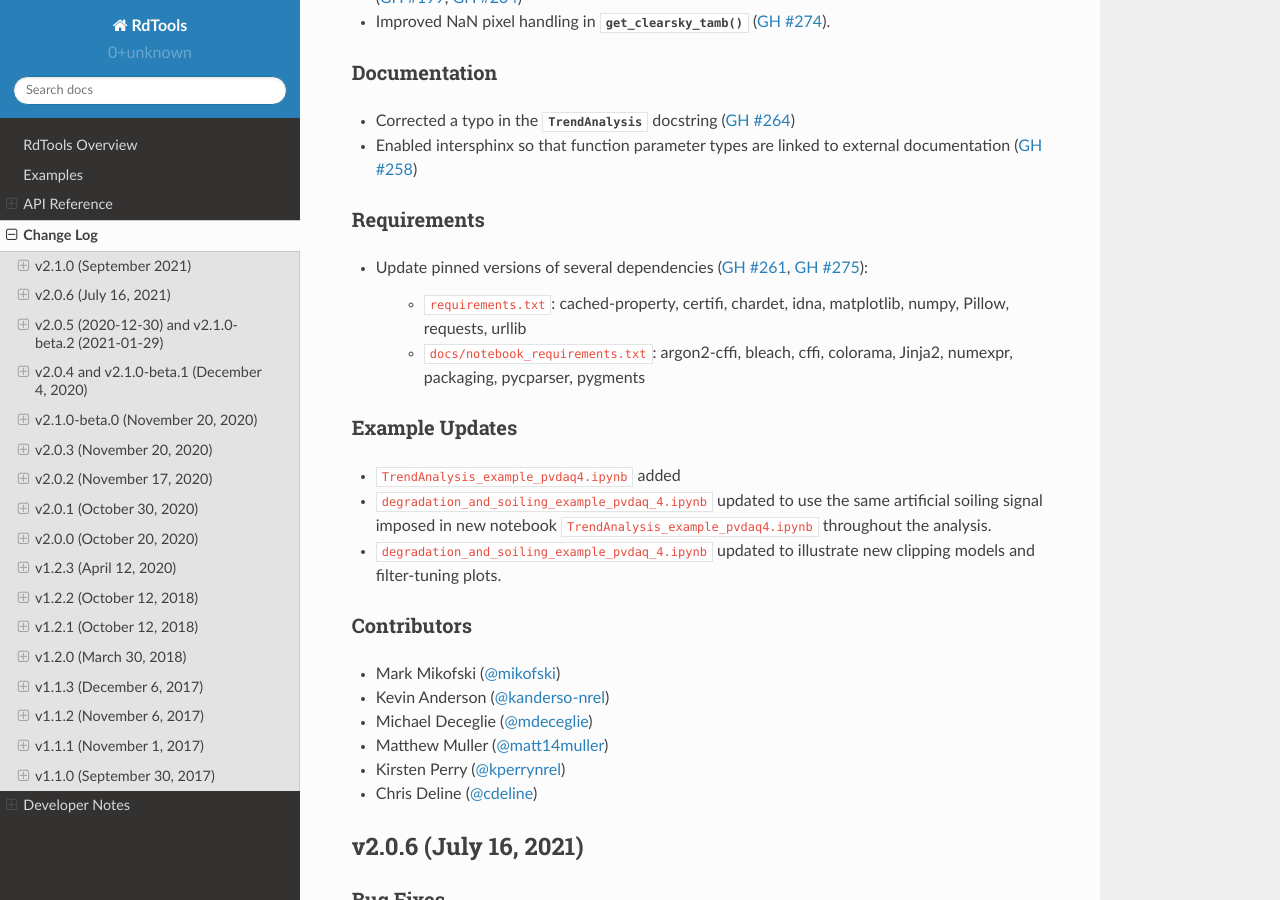
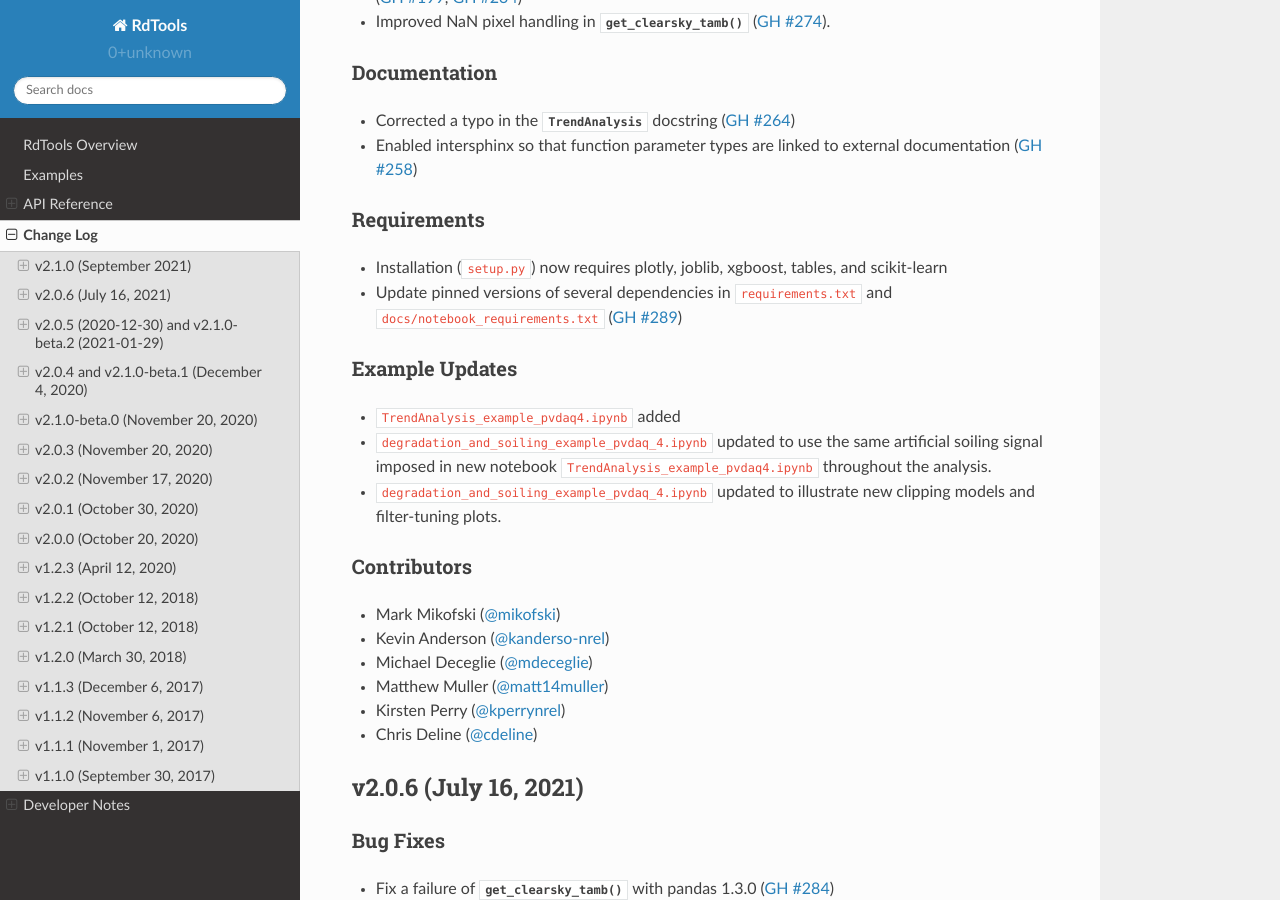
Before and after one commit to NREL/rdtools, a Sphinx documentation site: the page built from docs/sphinx/source/changelog.rst, in a window 1280 px wide and 900 px high, scrolled down 1162 px. Built offline with Sphinx 7.4.7 and the Read the Docs theme 2.0.0, drawn with Linux system fonts in a browser that asks for light colours; pages that are not in the unit, such as notebooks, are missing from menus.

Commit message:
review changes to 2.1.0 changelog

```diff
--- a/docs/sphinx/source/changelog/v2.1.0.rst
+++ b/docs/sphinx/source/changelog/v2.1.0.rst
@@ -61,12 +61,9 @@ Documentation
 
 Requirements
 ------------
-* Update pinned versions of several dependencies (:pull:`261`, :pull:`275`):
-
-    * ``requirements.txt``: cached-property, certifi, chardet, idna, matplotlib, numpy, Pillow,
-      requests, urllib
-    * ``docs/notebook_requirements.txt``: argon2-cffi, bleach, cffi, colorama, Jinja2,
-      numexpr, packaging, pycparser, pygments
+* Installation (``setup.py``) now requires plotly, joblib, xgboost, tables, and scikit-learn
+* Update pinned versions of several dependencies in ``requirements.txt`` and
+  ``docs/notebook_requirements.txt`` (:pull:`289`)
 
 
 Example Updates
```
